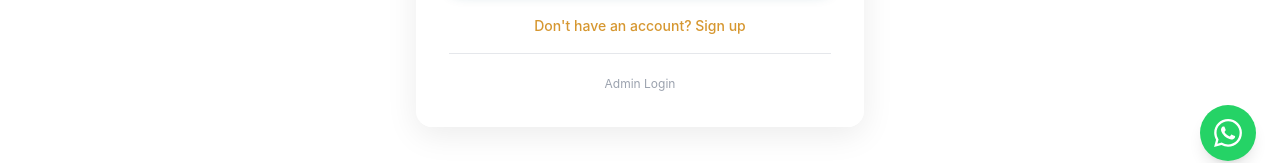
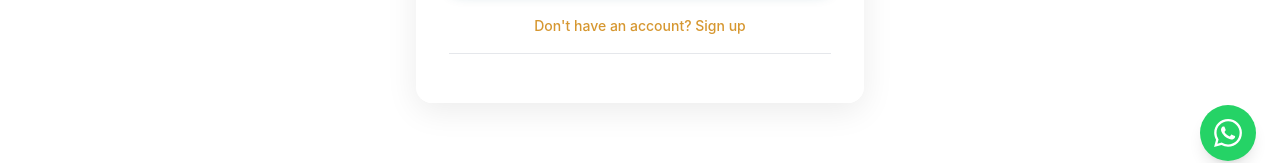
Before and after one commit to thecallmeBilalAshiq/Comfort-Studio, a Next.js app in the folder frontend/: page /auth in a window 1280 px wide. Shown: the part 615-778 px from the top of the page. Built offline with nearby package versions, Linux system fonts and the light colour scheme; no server answers.

Commit message:
Admin login removed

```diff
--- a/frontend/src/app/admin/login/page.tsx
+++ b/frontend/src/app/admin/login/page.tsx
@@ -43,7 +43,7 @@ export default function AdminLoginPage() {
             <div className="w-16 h-16 bg-accent/10 rounded-2xl flex items-center justify-center mx-auto mb-4">
               <Shield size={32} className="text-accent" />
             </div>
-            <h1 className="font-display text-3xl font-bold">Admin Login</h1>
+            <h1 className="font-display text-3xl font-bold"></h1>
             <p className="text-gray-500 mt-2">Sign in to access the dashboard</p>
           </div>
           <form onSubmit={handleSubmit} className="space-y-4">
--- a/frontend/src/app/auth/page.tsx
+++ b/frontend/src/app/auth/page.tsx
@@ -105,7 +105,7 @@ function AuthContent() {
           </div>
 
           <div className="mt-4 pt-4 border-t text-center">
-            <a href="/admin/login" className="text-xs text-gray-400 hover:text-accent transition">Admin Login</a>
+            <a href="/admin/login" className="text-xs text-gray-400 hover:text-accent transition"></a>
           </div>
         </div>
       </div>
```
